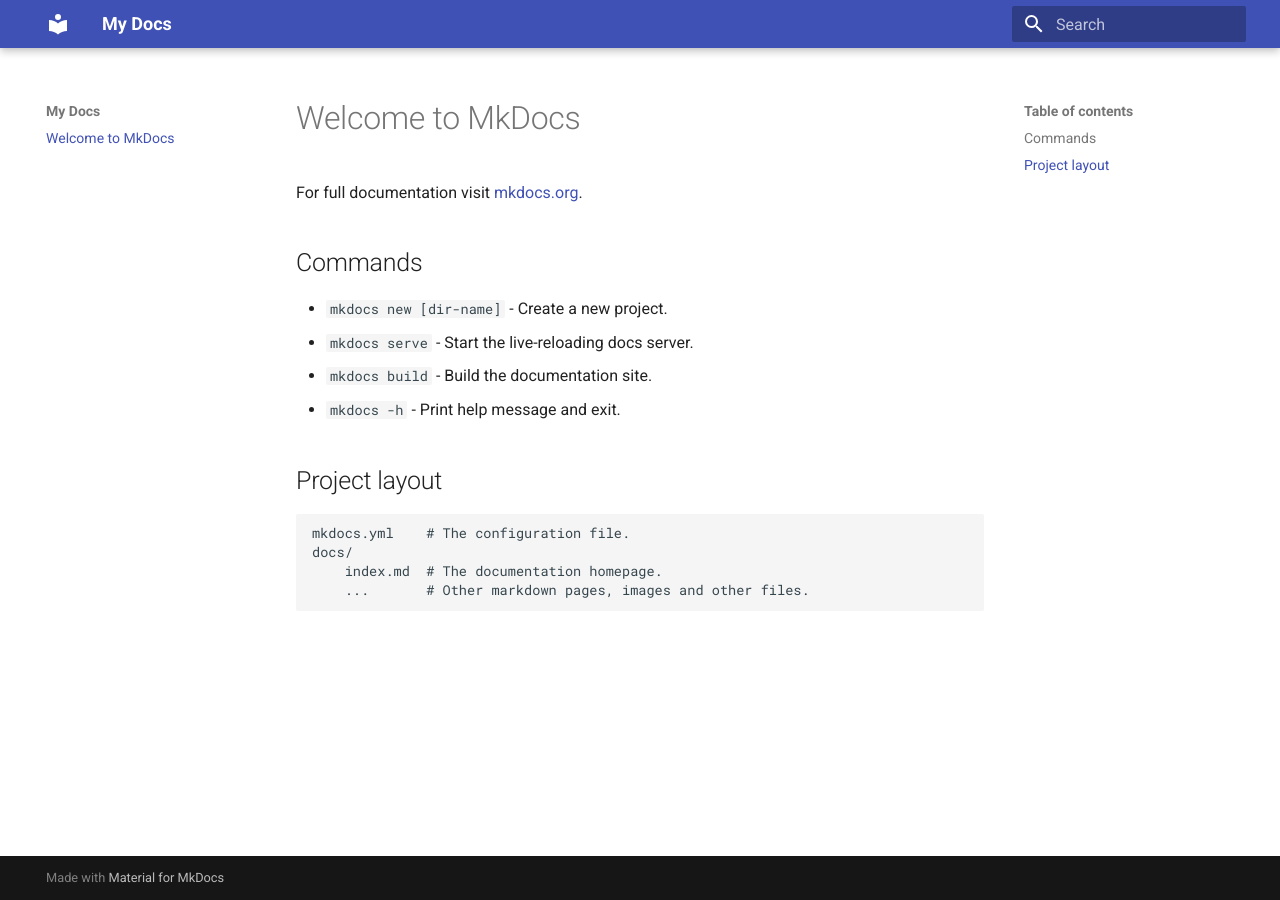
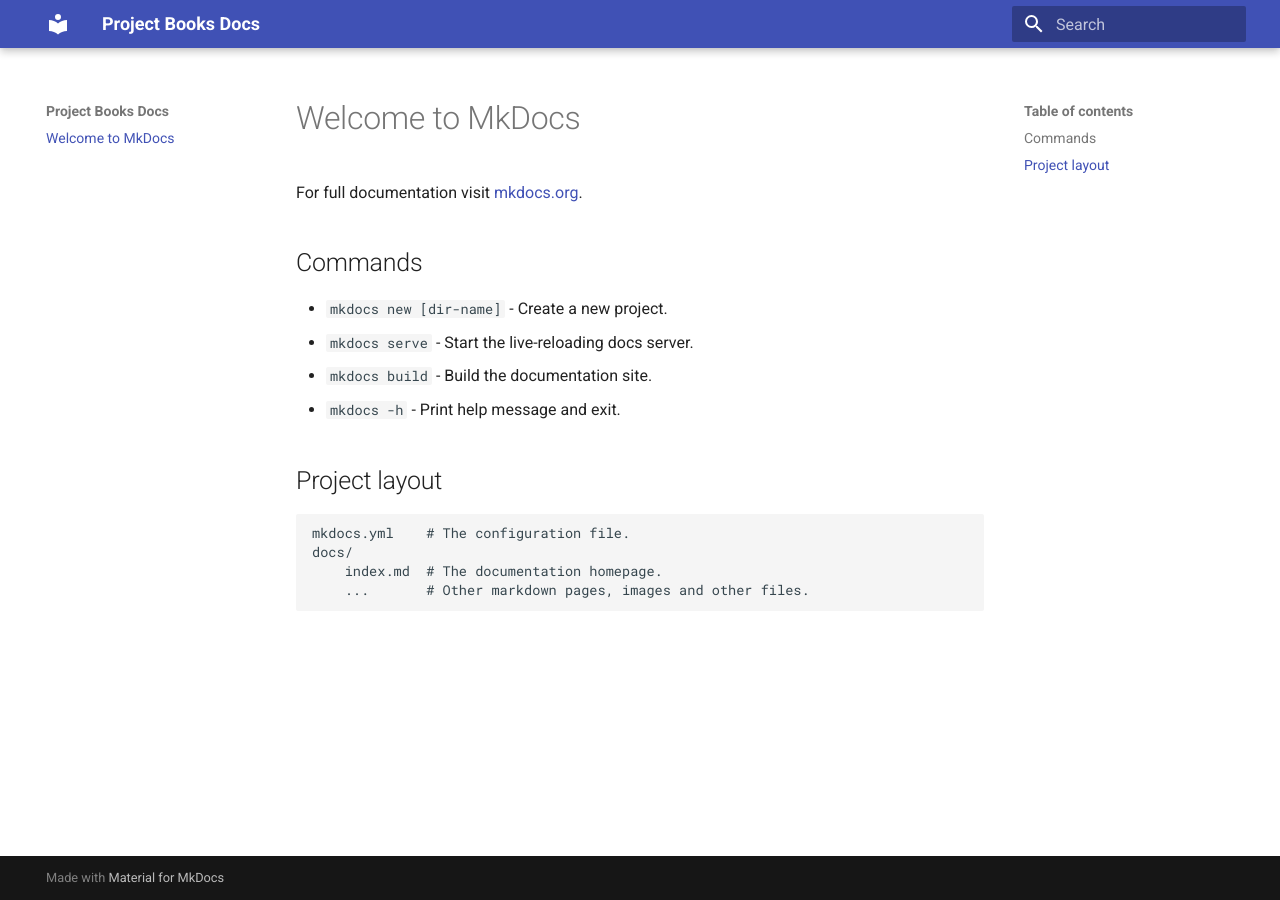
Before and after one commit to Project-Books/project-books.github.io, an MkDocs documentation site: the page built from docs/index.md, in a window 1280 px wide. Built offline with MkDocs 1.6.1 and Material for MkDocs 9.7.7, drawn with Linux system fonts in a browser that asks for light colours.

Commit message:
Update site title

```diff
--- a/mkdocs.yml
+++ b/mkdocs.yml
@@ -1,3 +1,3 @@
-site_name: My Docs
+site_name: Project Books Docs
 theme:
         name: material
```
